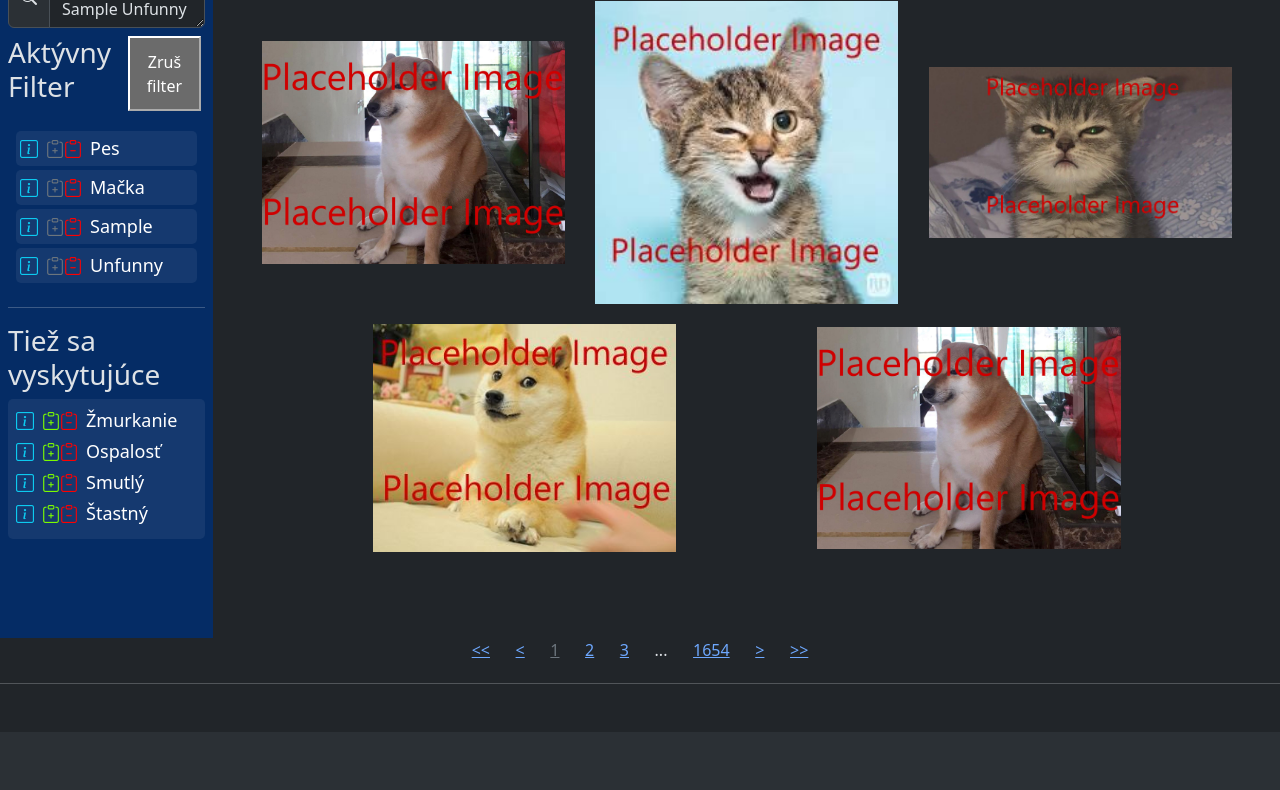
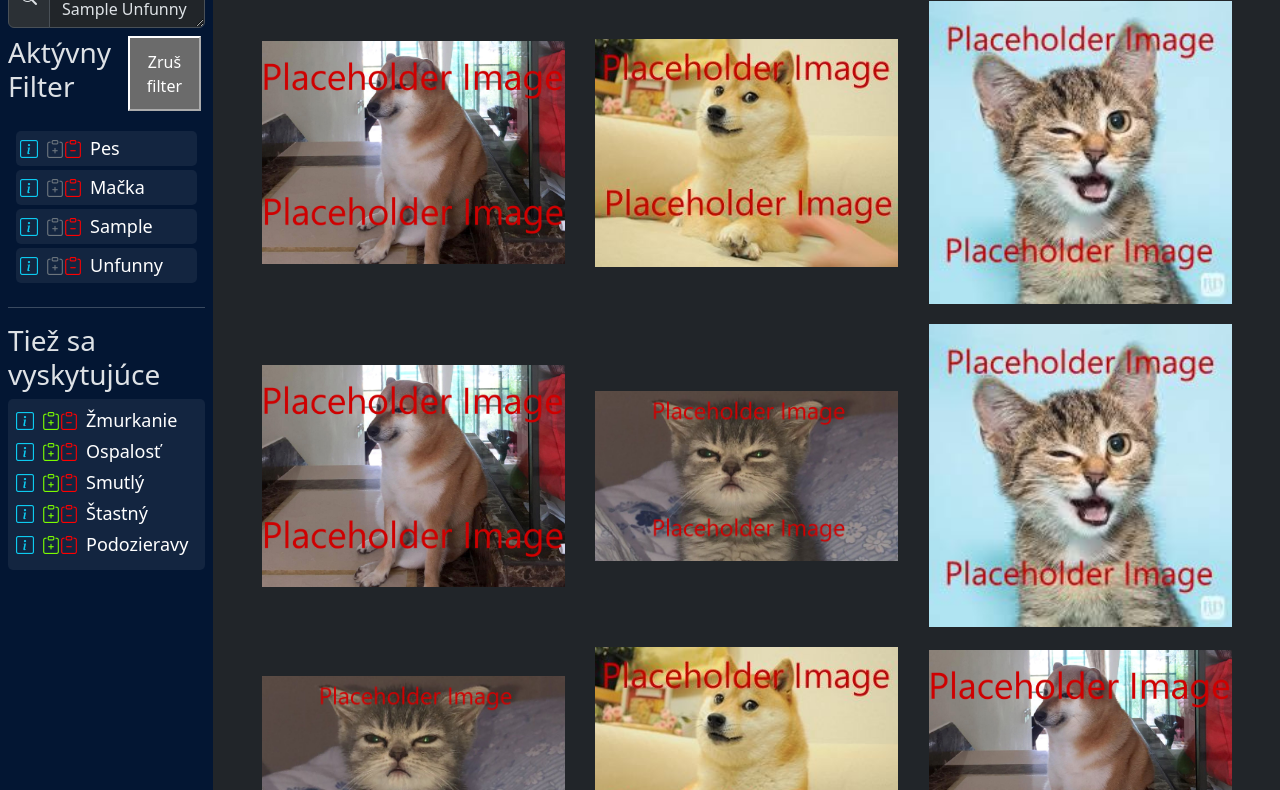
Before and after one commit to MartinKulic/VAII, a plain HTML site: page index.html in a window 1280 px wide. Shown: the part 137-927 px from the top of the page. Drawn offline with nearby package versions, Linux system fonts and the light colour scheme.

Commit message:
Zmena farby upravene prepojenia

```diff
--- a/index.html
+++ b/index.html
@@ -130,6 +130,12 @@
             <a href="#"><i class="bi-clipboard-minus red"></i></a>
             <a href="#" class="ms-2">Štastný</a>
           </li>
+          <li class="tagRow mb-1">
+            <a href="#" class="me-2 tagInfo"><i class="bi-info-square"></i></a>
+            <a href="#"><i class="bi-clipboard-plus green"></i></a>
+            <a href="#"><i class="bi-clipboard-minus red"></i></a>
+            <a href="#" class="ms-2">Podozieravy</a>
+          </li>
 
         </ul>
       </aside>
@@ -139,10 +145,19 @@
         <hr class="hr">
         <div class="mainGallery m-lg-3 m-sm-0">
           <div><a href="ImgDetail/imgDetail.html"><img src="images/balltze-dog-aka-cheems.jpg"></a></div>
+          <div><a href="ImgDetail/imgDetail.html"><img src="images/Original_Doge_meme.jpg"></a></div>
+          <div><a href="ImgDetail/imgDetail.html"><img src="images/imagescat.jpg"></a></div>
+          <div><a href="ImgDetail/imgDetail.html"><img src="images/balltze-dog-aka-cheems.jpg"></a></div>
+          <div><a href="ImgDetail/imgDetail.html"><img src="images/maxresdefault.jpg"></a></div>
           <div><a href="ImgDetail/imgDetail.html"><img src="images/imagescat.jpg"></a></div>
           <div><a href="ImgDetail/imgDetail.html"><img src="images/maxresdefault.jpg"></a></div>
           <div><a href="ImgDetail/imgDetail.html"><img src="images/Original_Doge_meme.jpg"></a></div>
           <div><a href="ImgDetail/imgDetail.html"><img src="images/balltze-dog-aka-cheems.jpg"></a></div>
+          <div><a href="ImgDetail/imgDetail.html"><img src="images/imagescat.jpg"></a></div>
+          <div><a href="ImgDetail/imgDetail.html"><img src="images/balltze-dog-aka-cheems.jpg"></a></div>
+          <div><a href="ImgDetail/imgDetail.html"><img src="images/maxresdefault.jpg"></a></div>
+          <div><a href="ImgDetail/imgDetail.html"><img src="images/balltze-dog-aka-cheems.jpg"></a></div>
+          <div><a href="ImgDetail/imgDetail.html"><img src="images/Original_Doge_meme.jpg"></a></div>
         </div>
 
       </main>
--- a/mainStyle.css
+++ b/mainStyle.css
@@ -26,7 +26,7 @@
     justify-content: space-evenly;
 }
 .mainGallery > div{
-    width: 18%;
+    width: 19%;
     margin: 10px;
 }
 
@@ -36,7 +36,7 @@
 }
 
 .sideBar {
-    background-color: #052c65;
+    background-color: #031633;
 
     min-height: 85vh;
 }
```
Also changed, not shown: ImgDetail/imgDetail.html (+4 -8 lines).
